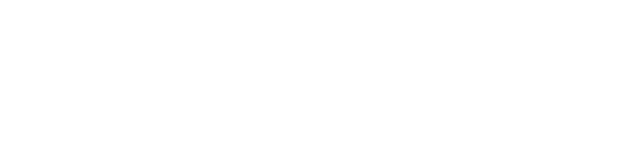
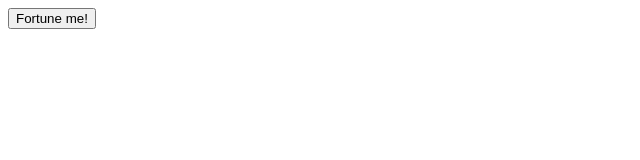
Before and after one commit to rbsteffes/rbsteffes.github.io, a plain HTML site: page fortunes.html in a window 1280 px wide. Shown: the whole page, without its empty margins (0-640 px from the left). Drawn offline with Linux system fonts and the light colour scheme.

Commit message:
With button and function

```diff
--- a/fortunes.html
+++ b/fortunes.html
@@ -19,14 +19,16 @@
                     "You will receive a fortune cookie."
                 ]
 
-        let randIndex = Math.floor(Math.random()* fortunes.length);
-
-        alert(fortunes[randIndex]);
+        function displayFortune(){
+            let randIndex = Math.floor(Math.random()* fortunes.length);
+            alert(fortunes[randIndex]);
+        }
 
 
 
 
     </script>
+    <button onclick="displayFortune()">Fortune me!</button>
 
 </body>
 </html>
```
